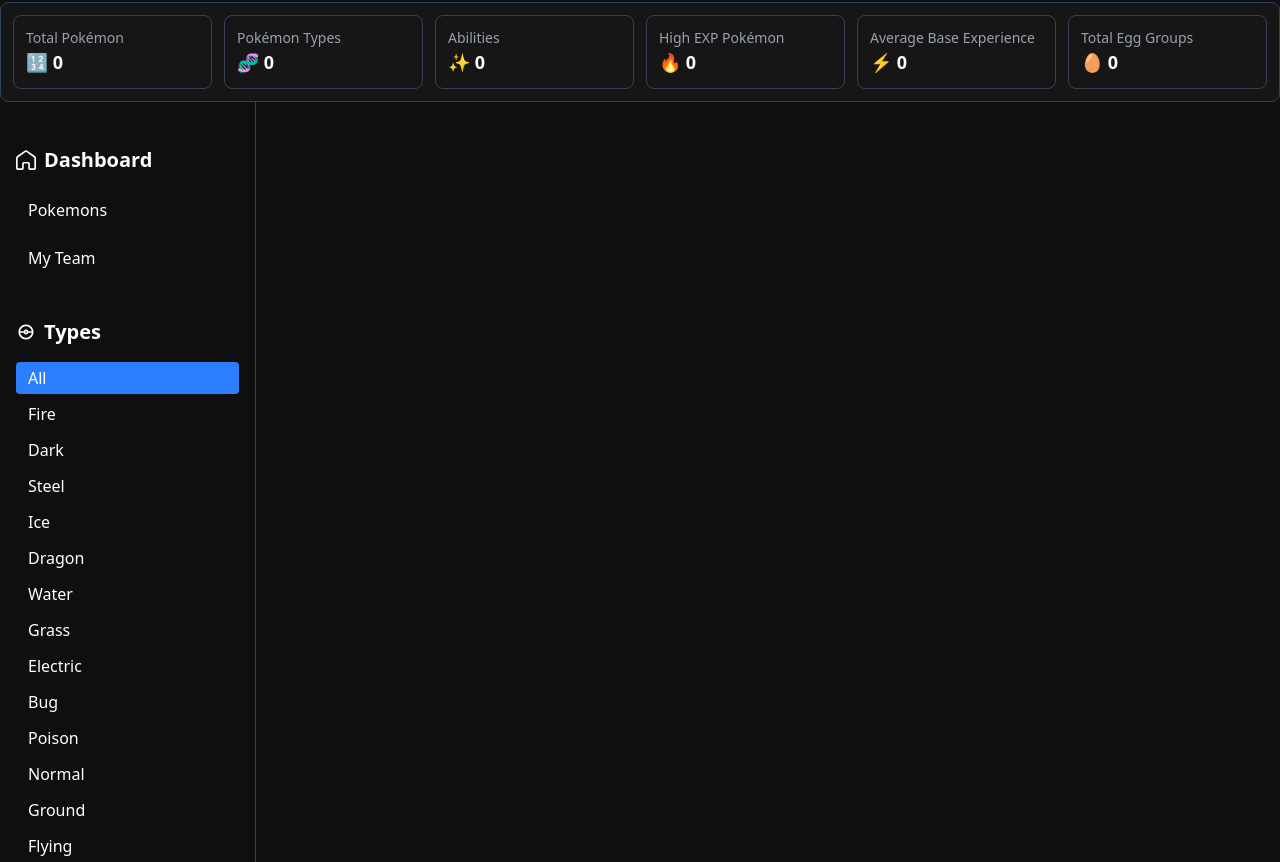
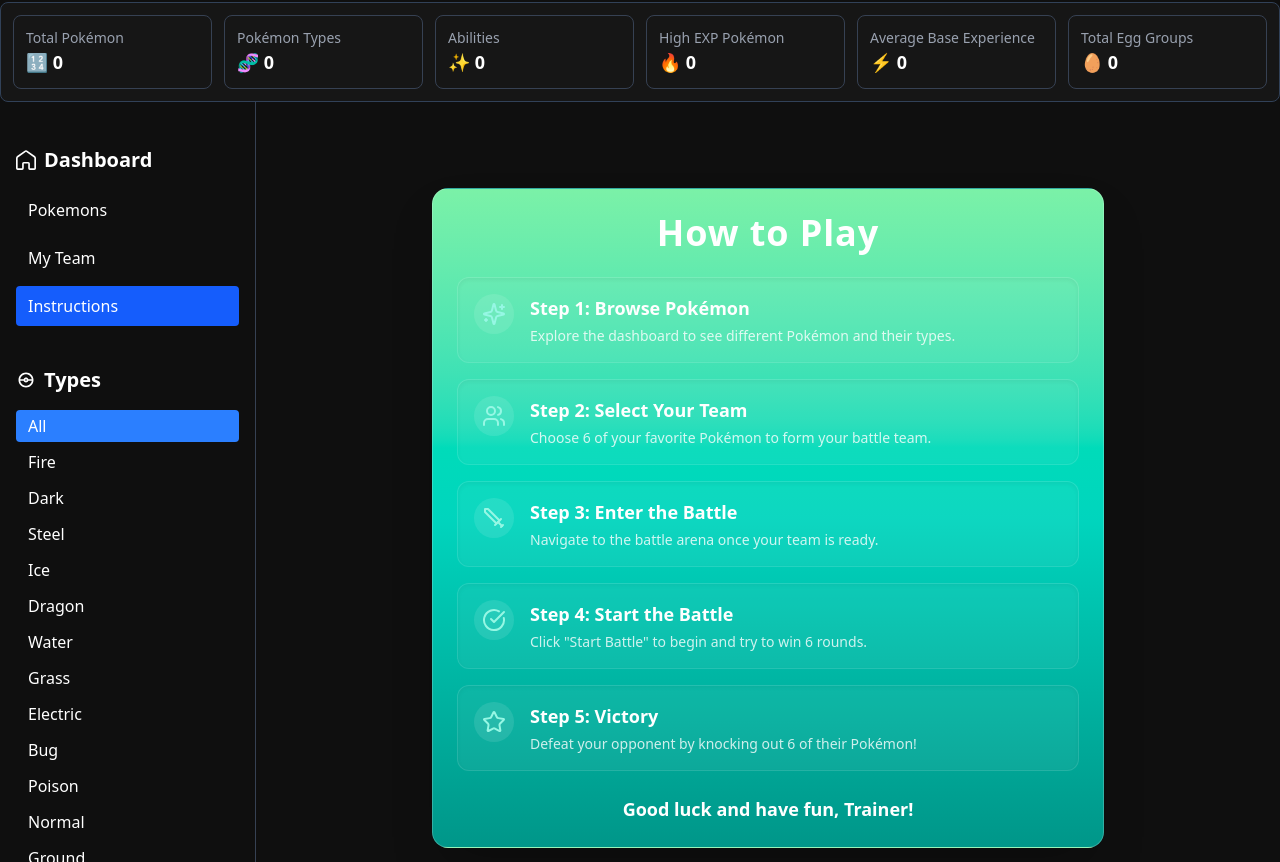
Before and after one commit to KenTubio/pokeDex, a React (Vite) app: page /instructions in a window 1280 px wide. Shown: the part 578-1440 px from the top of the page. Built offline with nearby package versions, Linux system fonts and the light colour scheme; no server answers.

Commit message:
added instructions page

```diff
--- a/src/App.jsx
+++ b/src/App.jsx
@@ -4,23 +4,25 @@ import PokemonList from "./components/PokemonList";
 import Team from "./components/Team";
 import Battle from "./components/Battle";
 import Header from "./sections/header";
-import Sidebar from "./sections/sidebar"; // or ./sections/Sidebar
+import Sidebar from "./sections/sidebar";
 import BackgroundMusic from "./components/Backgroundmusic";
+import Instructions from "./components/Instructions"; // Import Instructions
 
 const App = () => {
   const [selectedType, setSelectedType] = useState("all");
 
   return (
     <Router>
-      <BackgroundMusic />
       <Header />
       <div className="flex">
+        <BackgroundMusic />
         <Sidebar selectedType={selectedType} setSelectedType={setSelectedType} />
         <main className="flex-1 p-4">
           <Routes>
             <Route path="/" element={<PokemonList selectedType={selectedType} />} />
             <Route path="/team" element={<Team />} />
             <Route path="/battle" element={<Battle />} />
+            <Route path="/instructions" element={<Instructions />} /> {/* Add Instructions route */}
           </Routes>
         </main>
       </div>
--- a/src/components/Backgroundmusic.jsx
+++ b/src/components/Backgroundmusic.jsx
@@ -5,7 +5,6 @@ const BackgroundMusic = () => {
   const location = useLocation();
   const audioRef = useRef(null);
   const [currentTrack, setCurrentTrack] = useState("/");
-  const [hasInteracted, setHasInteracted] = useState(false);
 
   const dashboardMusic = "/audio/pokemon-bg.mp3";
   const battleMusic = "/audio/battle-bg.mp3";
@@ -15,15 +14,13 @@ const BackgroundMusic = () => {
     battle: 1.0,
   };
 
-  const handleUserInteraction = () => {
-    setHasInteracted(true);
-  };
-
   useEffect(() => {
     const audio = audioRef.current;
-    if (!audio || !hasInteracted) return;
+    if (!audio) return;
 
     const isBattle = location.pathname === "/battle";
+
+    audio.loop = true;
 
     if (isBattle && currentTrack !== "battle") {
       audio.src = battleMusic;
@@ -36,34 +33,7 @@ const BackgroundMusic = () => {
       setCurrentTrack("/");
       audio.play().catch(console.warn);
     }
-  }, [location.pathname, currentTrack, hasInteracted]);
-
-  // Trigger music play on first interaction
-  useEffect(() => {
-    if (!hasInteracted) return;
-
-    const audio = audioRef.current;
-    if (!audio) return;
-
-    audio.loop = true;
-    audio.volume = VOLUME_LEVELS.dashboard;
-    audio.src = dashboardMusic;
-    audio.play().catch((e) => {
-      console.warn("Music autoplay blocked:", e);
-    });
-  }, [hasInteracted]);
-
-  // Set up event listener for user interaction
-  useEffect(() => {
-    window.addEventListener('click', handleUserInteraction, { once: true });
-    window.addEventListener('keydown', handleUserInteraction, { once: true });
-    window.addEventListener('scroll', handleUserInteraction, { once: true });
-    return () => {
-      window.removeEventListener('click', handleUserInteraction);
-      window.removeEventListener('keydown', handleUserInteraction);
-      window.removeEventListener('scroll', handleUserInteraction);
-    };
-  }, []);
+  }, [location.pathname, currentTrack]);
 
   return <audio ref={audioRef} />;
 };
--- a/src/components/Battle.jsx
+++ b/src/components/Battle.jsx
@@ -129,7 +129,7 @@ const Battle = () => {
     }
 
     if (newScore.ai >= 6 || currentIndex + 1 >= team.length) {
-      await endBattle("AI");
+      await endBattle("Enemy");
       return;
     }
 
--- /dev/null
+++ b/src/components/Instructions.jsx
@@ -0,0 +1,58 @@
+import React from 'react';
+import { Sparkles, Users, Sword, CheckCircle, Star } from 'lucide-react'; // Optional: customize icons
+
+const Instructions = () => {
+  return (
+    <div className="min-h-screen flex flex-col items-center justify-center text-white p-6">
+      <div className="bg-gradient-to-b from-green-300 via-teal-400 to-teal-600  w-full max-w-2xl bg-white/10 backdrop-blur-md rounded-2xl p-6 shadow-2xl border border-white/20">
+        <h1 className="text-4xl font-bold text-center mb-6 text-white tracking-wide">
+          How to Play
+        </h1>
+
+        <div className="space-y-4">
+          <InstructionStep
+            icon={<Sparkles />}
+            title="Step 1: Browse Pokémon"
+            description="Explore the dashboard to see different Pokémon and their types."
+          />
+          <InstructionStep
+            icon={<Users />}
+            title="Step 2: Select Your Team"
+            description="Choose 6 of your favorite Pokémon to form your battle team."
+          />
+          <InstructionStep
+            icon={<Sword />}
+            title="Step 3: Enter the Battle"
+            description="Navigate to the battle arena once your team is ready."
+          />
+          <InstructionStep
+            icon={<CheckCircle />}
+            title="Step 4: Start the Battle"
+            description='Click "Start Battle" to begin and try to win 6 rounds.'
+          />
+          <InstructionStep
+            icon={<Star />}
+            title="Step 5: Victory"
+            description="Defeat your opponent by knocking out 6 of their Pokémon!"
+          />
+        </div>
+
+        <p className="text-center mt-6 text-white font-semibold text-lg">
+          Good luck and have fun, Trainer!
+        </p>
+      </div>
+    </div>
+  );
+};
+
+const InstructionStep = ({ icon, title, description }) => (
+  <div className="flex items-start gap-4 bg-white/5 p-4 rounded-xl shadow-inner border border-white/10">
+    <div className="text-teal-200 bg-white/10 p-2 rounded-full">{icon}</div>
+    <div>
+      <h2 className="font-bold text-lg mb-1">{title}</h2>
+      <p className="text-sm text-white/80">{description}</p>
+    </div>
+  </div>
+);
+
+export default Instructions;
--- a/src/components/PokemonList.jsx
+++ b/src/components/PokemonList.jsx
@@ -1,6 +1,9 @@
 import { useEffect, useState } from "react";
 import { getPokemonList, getPokemonDetails } from "../services/pokeApi";
 import { addToTeam, getTeam } from "../services/jsonServer";
+import { IoIosRefresh } from "react-icons/io";
+
+
 
 const PokemonList = ({ selectedType }) => {
   const [pokemonList, setPokemonList] = useState([]);
@@ -93,9 +96,9 @@ const PokemonList = ({ selectedType }) => {
         {/* Refresh Button */}
         <button
           onClick={fetchPokemon} // Trigger refresh when clicked
-          className="px-4 py-2 bg-blue-600 text-white rounded-md hover:bg-blue-700 transition duration-200"
+          className="px-4 py-2 bg-slate-600 text-2xl text-white rounded-md hover:bg-blue-700 transition duration-200"
         >
-          Refresh
+          <IoIosRefresh />
         </button>
       </div>
 
@@ -166,14 +169,15 @@ const PokemonList = ({ selectedType }) => {
                     </p>
                   </div>
 
-                  <button
-                    className={`mt-3 px-3 py-1 rounded text-white w-full ${
-                      addingPokemon || alreadyInTeam
-                        ? "bg-gray-500 cursor-not-allowed"
-                        : "bg-green-600 hover:bg-green-700"
-                    }`}
+                    <button
+                    className={`mt-3 px-3 py-1 rounded text-white w-full font-semibold transition duration-300 ease-in-out
+                      ${
+                        addingPokemon || alreadyInTeam
+                          ? "bg-gray-500 cursor-not-allowed"
+                          : "bg-gradient-to-b from-green-300 via-teal-400 to-teal-600 hover:brightness-110 shadow-md"
+                      }`}
                     onClick={() => handleAddToTeam(pokemon)}
-                    disabled={addingPokemon || alreadyInTeam} // Disable if adding is in progress or already in team
+                    disabled={addingPokemon || alreadyInTeam}
                   >
                     {alreadyInTeam
                       ? "In Team"
@@ -181,6 +185,7 @@ const PokemonList = ({ selectedType }) => {
                       ? "Adding..."
                       : "Add to Team"}
                   </button>
+
                 </div>
 
 
--- a/src/sections/header.jsx
+++ b/src/sections/header.jsx
@@ -132,9 +132,9 @@ const Header = () => {
                         <Link
                             to="/battle"
                             className={`text-center relative inline-block text-white font-bold text-lg px-8 py-3 rounded-md
-                            bg-gradient-to-r from-blue-700 to-blue-500 shadow-[0_0_10px_rgba(0,123,255,0.8)]
-                            border border-blue-300
-                            hover:scale-105 hover:shadow-[0_0_20px_rgba(0,123,255,1)]
+                            bg-gradient-to-b from-green-300 via-teal-400 to-teal-600 shadow-[0_0_10px_rgba(32,178,170,0.8)]
+                            border border-teal-300
+                            hover:scale-105 hover:shadow-[0_0_20px_rgba(32,178,170,1)]
                             transition-transform duration-300 ease-in-out
                             before:absolute before:inset-0 before:rounded-md before:border-2 before:border-white/20 before:pointer-events-none`}
                         >
@@ -142,6 +142,7 @@ const Header = () => {
                             Battle On!
                         </Link>
                     </nav>
+
                 </div>
 
 
--- a/src/sections/sidebar.jsx
+++ b/src/sections/sidebar.jsx
@@ -40,10 +40,10 @@ const Sidebar = ({ selectedType, setSelectedType }) => {
 
         {/* Navigation */}
         <nav className="mb-6 space-y-2 mt-7">
-        <span className="flex items-center gap-2 text-xl mb-4">
-          <GrHomeRounded />
-          <h1 className=" font-bold"> Dashboard</h1>
-        </span>
+          <span className="flex items-center gap-2 text-xl mb-4">
+            <GrHomeRounded />
+            <h1 className=" font-bold"> Dashboard</h1>
+          </span>
           <Link
             to="/"
             onClick={() => setIsOpen(false)}
@@ -61,6 +61,17 @@ const Sidebar = ({ selectedType, setSelectedType }) => {
             }`}
           >
             My Team
+          </Link>
+
+          {/* New Instructions Link */}
+          <Link
+            to="/instructions"
+            onClick={() => setIsOpen(false)}
+            className={`block px-3 py-2 rounded ${
+              location.pathname === "/instructions" ? "bg-blue-600" : "hover:bg-gray-700"
+            }`}
+          >
+            Instructions
           </Link>
         </nav>
 
```
